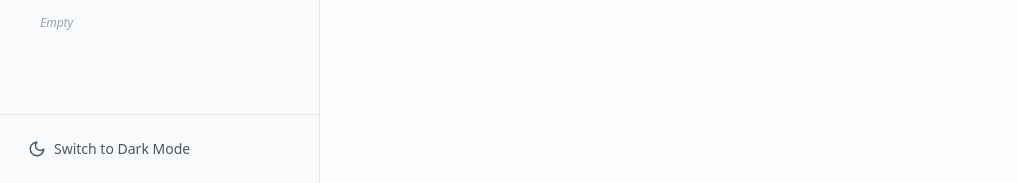
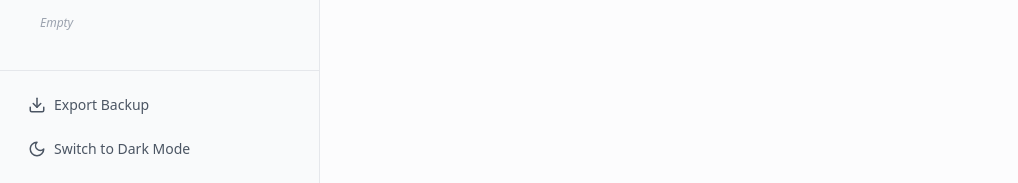
Before and after one commit to thyagarajsalome/personal-notepad, a React (Vite) app: page / in a window 1280 px wide. Shown: the part 617-800 px from the top of the page, without its empty margins (0-1018 px from the left). Built offline with nearby package versions, Linux system fonts and the light colour scheme.

Commit message:
feat: add JSON data export for Google Drive backups

```diff
--- a/src/components/Sidebar.tsx
+++ b/src/components/Sidebar.tsx
@@ -1,6 +1,7 @@
 import { useState } from 'react';
-import { Plus, Trash2, Sun, Moon, CheckSquare, Square, X, ChevronDown, ChevronRight, Search } from 'lucide-react';
+import { Plus, Trash2, Sun, Moon, CheckSquare, Square, X, ChevronDown, ChevronRight, Search, Download } from 'lucide-react';
 import type { Note, NoteCategory } from '../types';
+
 interface SidebarProps {
   notes: Note[];
   activeNoteId: string | null;
@@ -49,6 +50,24 @@ export function Sidebar({ notes, activeNoteId, isDarkMode, onToggleDarkMode, onA
       setIsSelectionMode(false);
       setSelectedIds(new Set());
     }
+  };
+
+  // --- NEW FEATURE: Export Backup Data ---
+  const handleExport = () => {
+    // 1. Convert notes array to a beautifully formatted JSON string
+    const dataStr = JSON.stringify(notes, null, 2);
+    // 2. Create a Blob (a file-like object)
+    const blob = new Blob([dataStr], { type: 'application/json' });
+    const url = URL.createObjectURL(blob);
+    // 3. Create a temporary hidden link to trigger the download
+    const link = document.createElement('a');
+    link.href = url;
+    link.download = `personal-notepad-backup-${new Date().toISOString().split('T')[0]}.json`;
+    document.body.appendChild(link);
+    link.click();
+    // 4. Clean up
+    document.body.removeChild(link);
+    URL.revokeObjectURL(url);
   };
 
   return (
@@ -104,12 +123,10 @@ export function Sidebar({ notes, activeNoteId, isDarkMode, onToggleDarkMode, onA
           const categoryNotes = sortedNotes.filter(n => (n.category || 'General') === category);
           const isExpanded = expandedCategories[category];
 
-          // If we are searching and there are no notes in this category matching the search, hide the category entirely
           if (searchQuery && categoryNotes.length === 0) return null;
 
           return (
             <div key={category} className="mb-2">
-              {/* Category Header */}
               <div
                 className="flex items-center justify-between px-4 py-2 mt-2 cursor-pointer group"
                 onClick={() => toggleCategory(category)}
@@ -136,7 +153,6 @@ export function Sidebar({ notes, activeNoteId, isDarkMode, onToggleDarkMode, onA
                 )}
               </div>
 
-              {/* Category Notes List */}
               {isExpanded && (
                 <div className="flex flex-col">
                   {categoryNotes.length === 0 && !searchQuery ? (
@@ -186,8 +202,15 @@ export function Sidebar({ notes, activeNoteId, isDarkMode, onToggleDarkMode, onA
         )}
       </div>
 
-      {/* Footer / Theme Toggle */}
-      <div className="p-4 border-t border-gray-200 dark:border-gray-800">
+      {/* Footer / App Settings */}
+      <div className="p-4 border-t border-gray-200 dark:border-gray-800 flex flex-col gap-2">
+        <button
+          onClick={handleExport}
+          className="flex items-center gap-2 w-full px-3 py-2 text-sm text-gray-600 dark:text-gray-300 hover:bg-gray-200 dark:hover:bg-gray-800 rounded-md transition-colors"
+        >
+          <Download size={18} />
+          Export Backup
+        </button>
         <button
           onClick={onToggleDarkMode}
           className="flex items-center gap-2 w-full px-3 py-2 text-sm text-gray-600 dark:text-gray-300 hover:bg-gray-200 dark:hover:bg-gray-800 rounded-md transition-colors"
```
